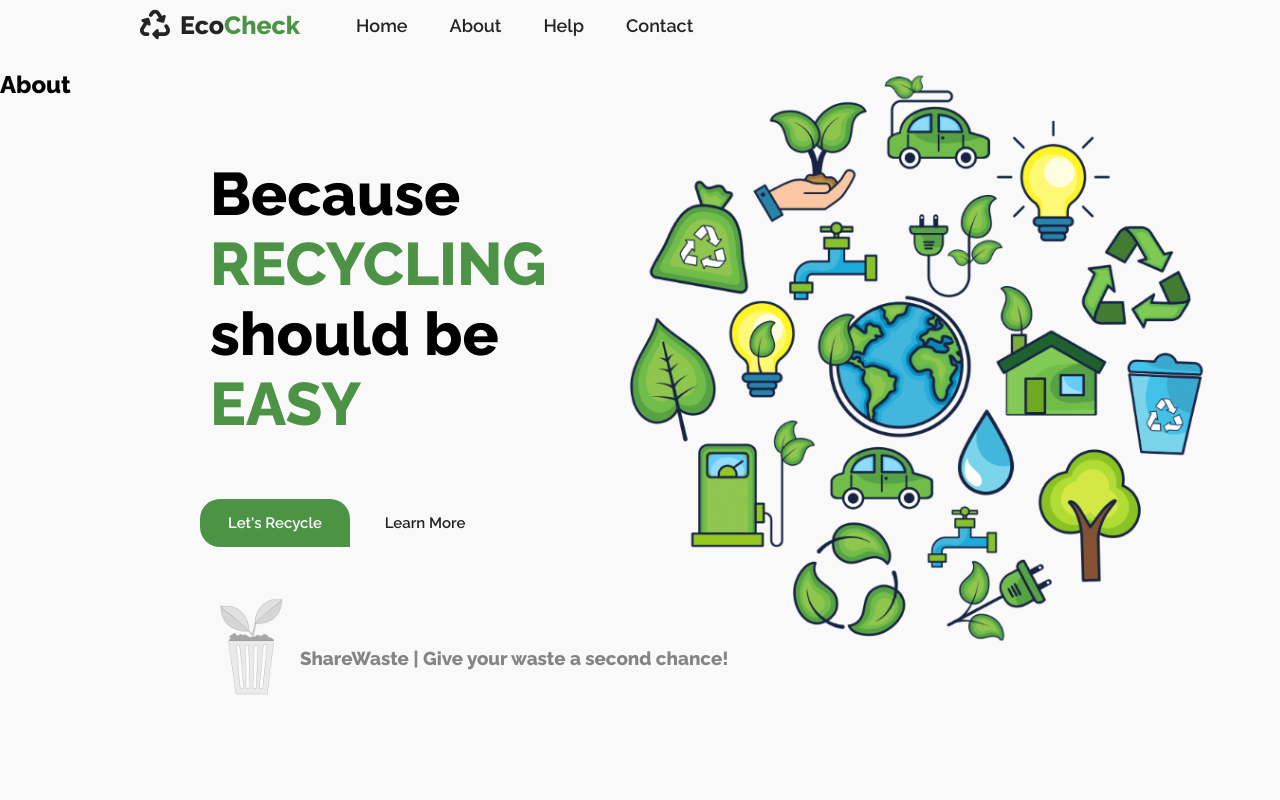
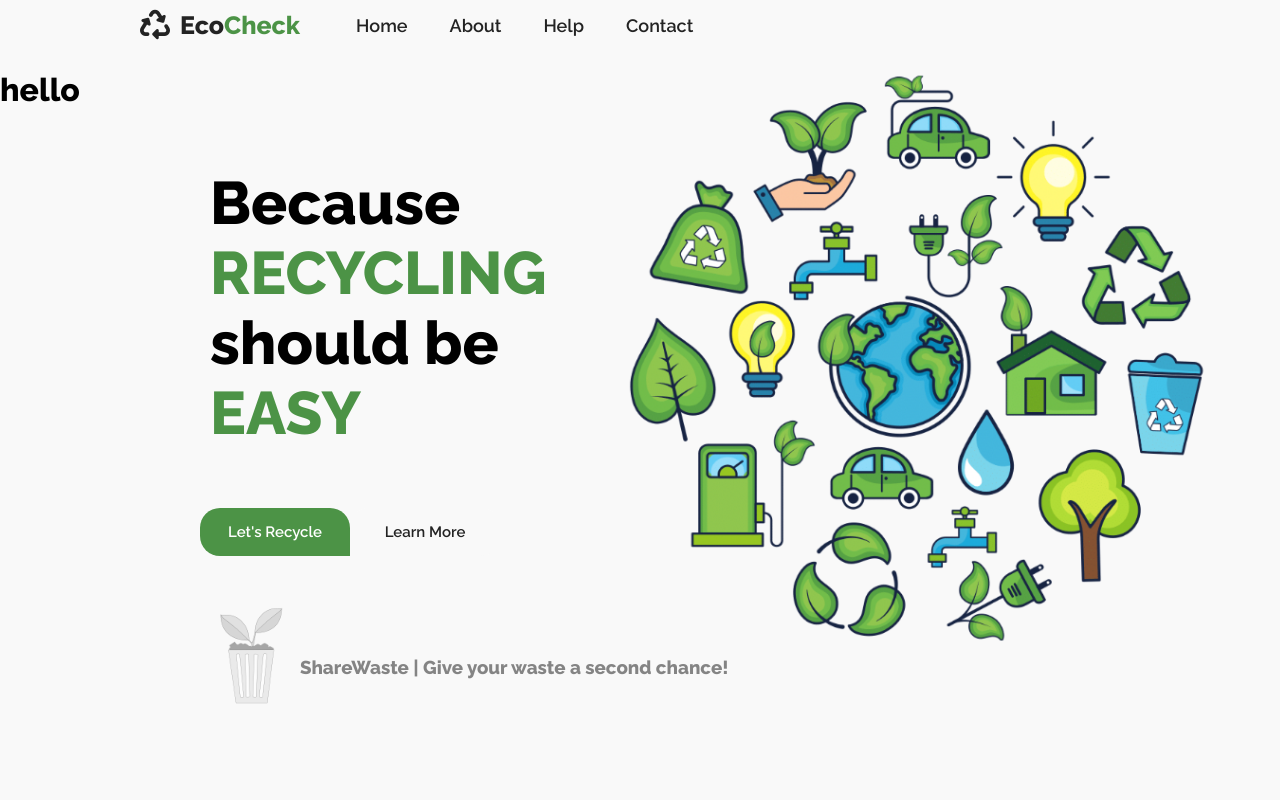
Before and after one commit to rachellaron/Eco-Check-front-end, a React (Create React App) app: page /about in a window 1280 px wide. Shown: the top 800 px of the page. Built offline with nearby package versions, Linux system fonts and the light colour scheme; no server answers.

Commit message:
working on routes

```diff
--- a/src/components/NavBar.js
+++ b/src/components/NavBar.js
@@ -5,8 +5,6 @@
 import About from './About';
 
 function NavBar() {
-
-    const About = () => <h2>About</h2>;
 
     return (
         <div>
@@ -41,8 +39,13 @@
                     </ul>
                 </div>
             </nav>
+            <Switch>
+                <Route path='/about'>
+                    <About />
+                </Route>
+            </Switch>
 
-            <Route path="/about" component={About} />
+
 
             {/* // Switch, Route, Link */}
 
```
